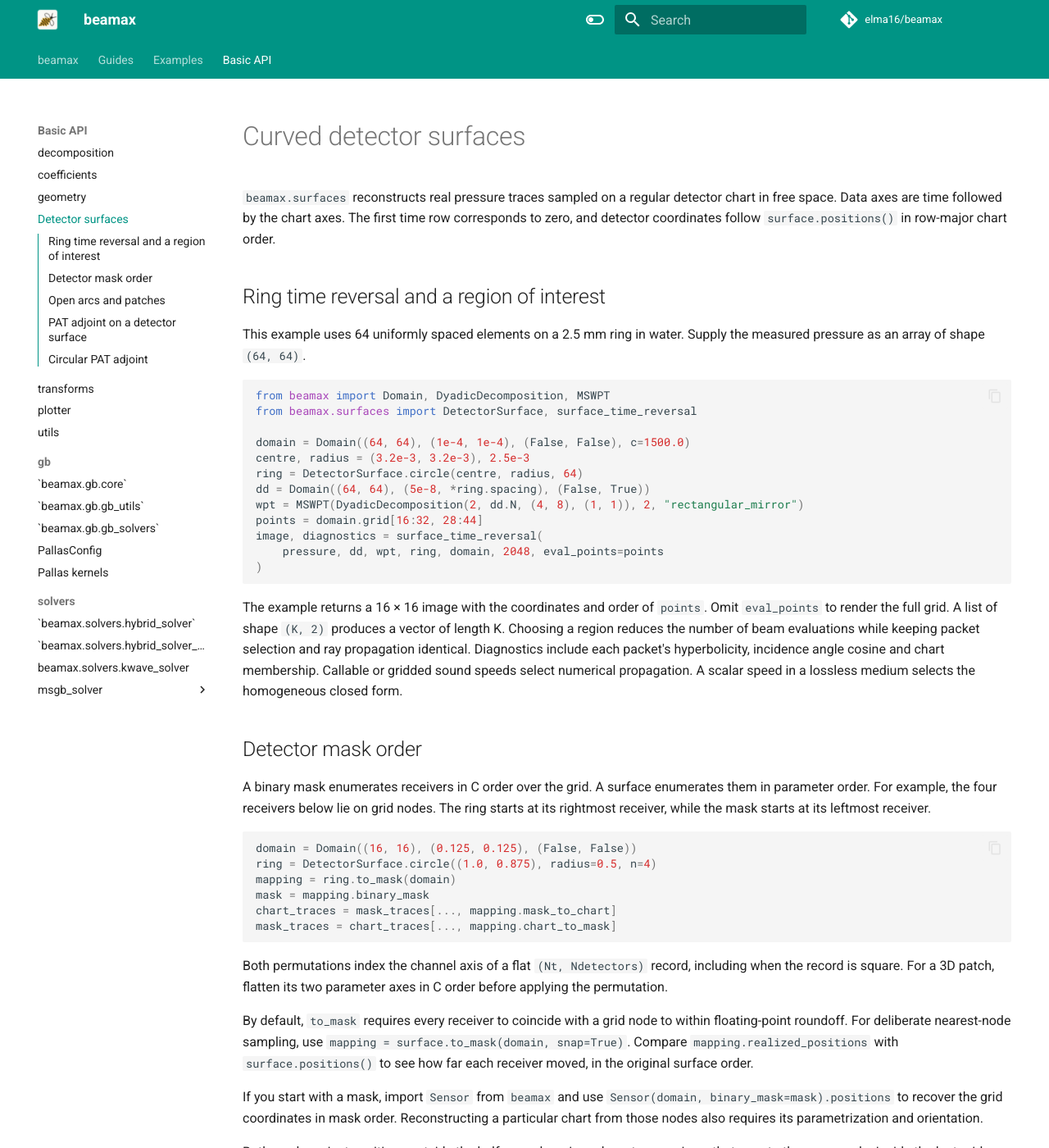
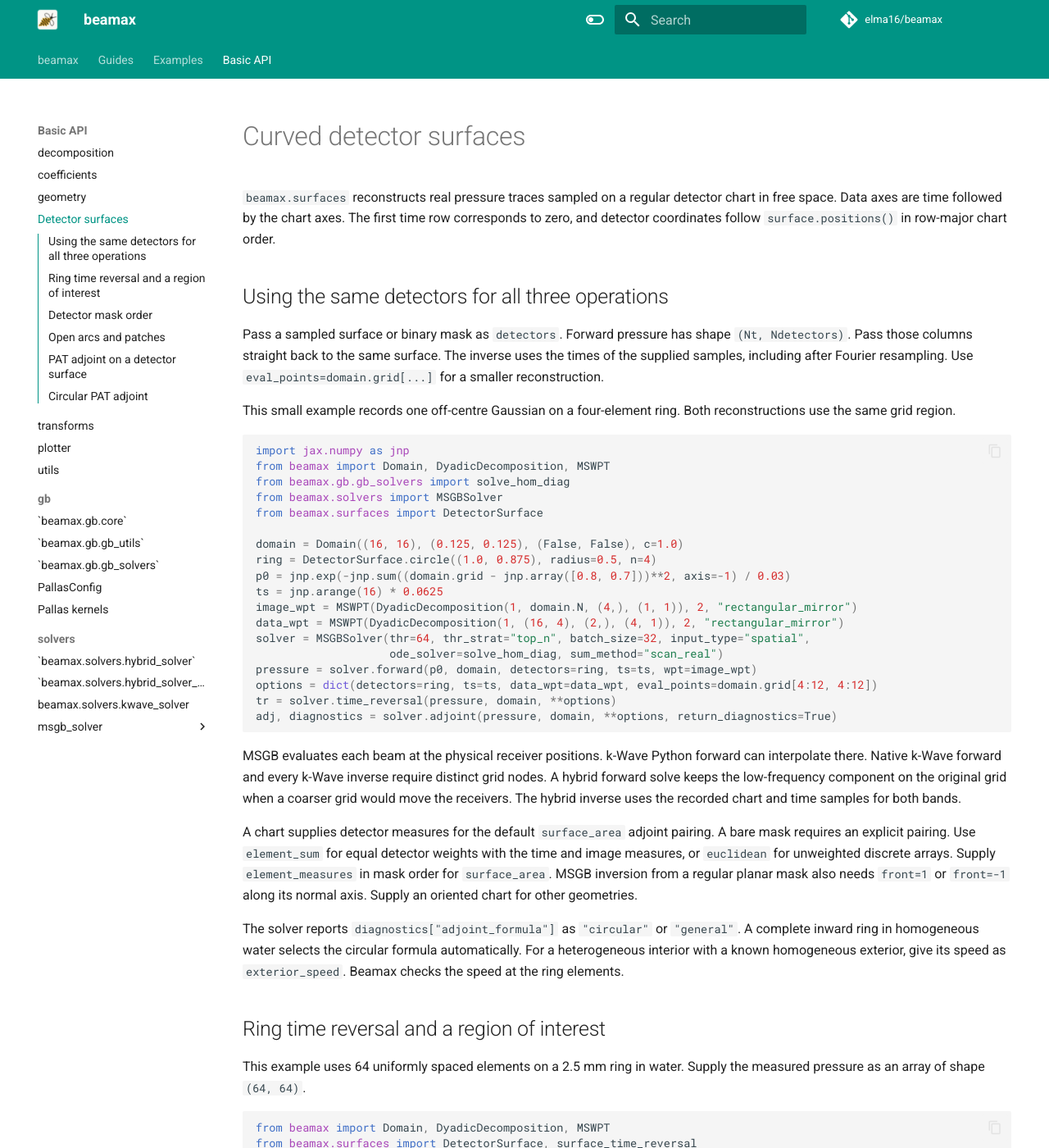
Before and after one commit to elma16/beamax, an MkDocs documentation site: the page built from docs/api/surfaces.md, in a window 1280 px wide and 1400 px high. Shown: the whole window at 82% size. Built offline with MkDocs 1.6.1 and Material for MkDocs 9.7.7, drawn with Linux system fonts in a browser that asks for light colours; comment, search, counter and statistics services are not loaded.

Commit message:
Use the detector API in the Beamax examples

````diff
--- a/docs/api/surfaces.md
+++ b/docs/api/surfaces.md
@@ -1,6 +1,39 @@
 # Curved detector surfaces
 
 `beamax.surfaces` reconstructs real pressure traces sampled on a regular detector chart in free space. Data axes are time followed by the chart axes. The first time row corresponds to zero, and detector coordinates follow `surface.positions()` in row-major chart order.
+
+## Using the same detectors for all three operations
+
+Pass a sampled surface or binary mask as `detectors`. Forward pressure has shape `(Nt, Ndetectors)`. Pass those columns straight back to the same surface. The inverse uses the times of the supplied samples, including after Fourier resampling. Use `eval_points=domain.grid[...]` for a smaller reconstruction.
+
+This small example records one off-centre Gaussian on a four-element ring. Both reconstructions use the same grid region.
+
+```python
+import jax.numpy as jnp
+from beamax import Domain, DyadicDecomposition, MSWPT
+from beamax.gb.gb_solvers import solve_hom_diag
+from beamax.solvers import MSGBSolver
+from beamax.surfaces import DetectorSurface
+
+domain = Domain((16, 16), (0.125, 0.125), (False, False), c=1.0)
+ring = DetectorSurface.circle((1.0, 0.875), radius=0.5, n=4)
+p0 = jnp.exp(-jnp.sum((domain.grid - jnp.array([0.8, 0.7]))**2, axis=-1) / 0.03)
+ts = jnp.arange(16) * 0.0625
+image_wpt = MSWPT(DyadicDecomposition(1, domain.N, (4,), (1, 1)), 2, "rectangular_mirror")
+data_wpt = MSWPT(DyadicDecomposition(1, (16, 4), (2,), (4, 1)), 2, "rectangular_mirror")
+solver = MSGBSolver(thr=64, thr_strat="top_n", batch_size=32, input_type="spatial",
+                    ode_solver=solve_hom_diag, sum_method="scan_real")
+pressure = solver.forward(p0, domain, detectors=ring, ts=ts, wpt=image_wpt)
+options = dict(detectors=ring, ts=ts, data_wpt=data_wpt, eval_points=domain.grid[4:12, 4:12])
+tr = solver.time_reversal(pressure, domain, **options)
+adj, diagnostics = solver.adjoint(pressure, domain, **options, return_diagnostics=True)
+```
+
+MSGB evaluates each beam at the physical receiver positions. k-Wave Python forward can interpolate there. Native k-Wave forward and every k-Wave inverse require distinct grid nodes. A hybrid forward solve keeps the low-frequency component on the original grid when a coarser grid would move the receivers. The hybrid inverse uses the recorded chart and time samples for both bands.
+
+A chart supplies detector measures for the default `surface_area` adjoint pairing. A bare mask requires an explicit pairing. Use `element_sum` for equal detector weights with the time and image measures, or `euclidean` for unweighted discrete arrays. Supply `element_measures` in mask order for `surface_area`. MSGB inversion from a regular planar mask also needs `front=1` or `front=-1` along its normal axis. Supply an oriented chart for other geometries.
+
+The solver reports `diagnostics["adjoint_formula"]` as `"circular"` or `"general"`. A complete inward ring in homogeneous water selects the circular formula automatically. For a heterogeneous interior with a known homogeneous exterior, give its speed as `exterior_speed`. Beamax checks the speed at the ring elements.
 
 ## Ring time reversal and a region of interest
 
````
Also changed, not shown: docs/api/solvers/kwave_solver.md (+2 -0 lines), docs/guides/custom-low-frequency-solvers.md (+5 -0 lines), docs/guides/kwave-metal.md (+3 -4 lines), 7 other files.
